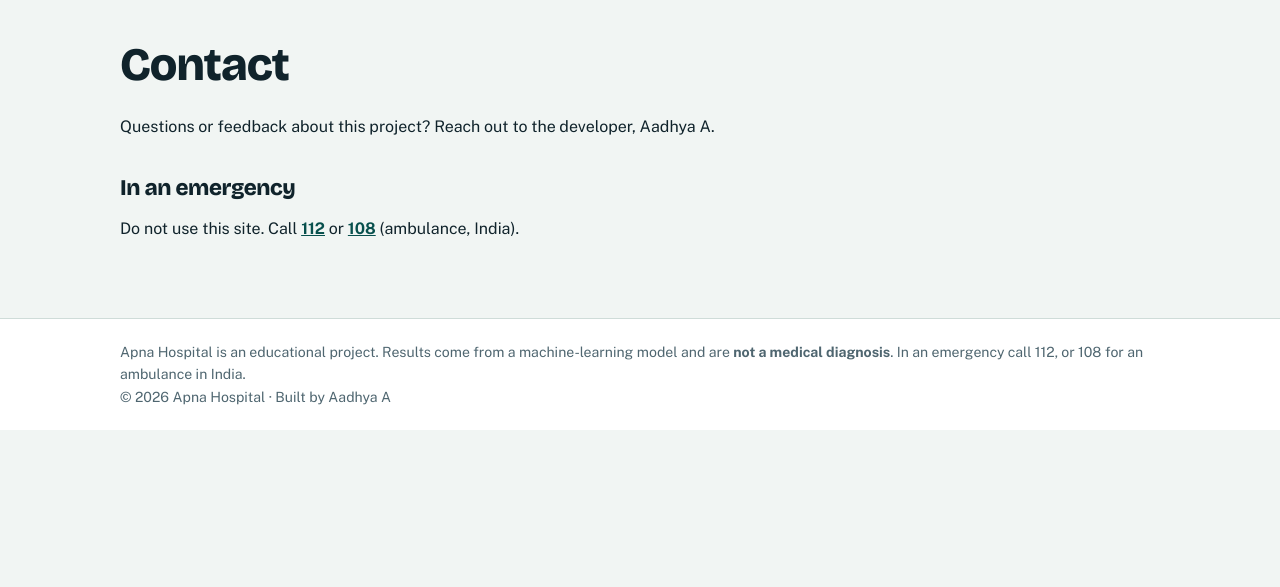
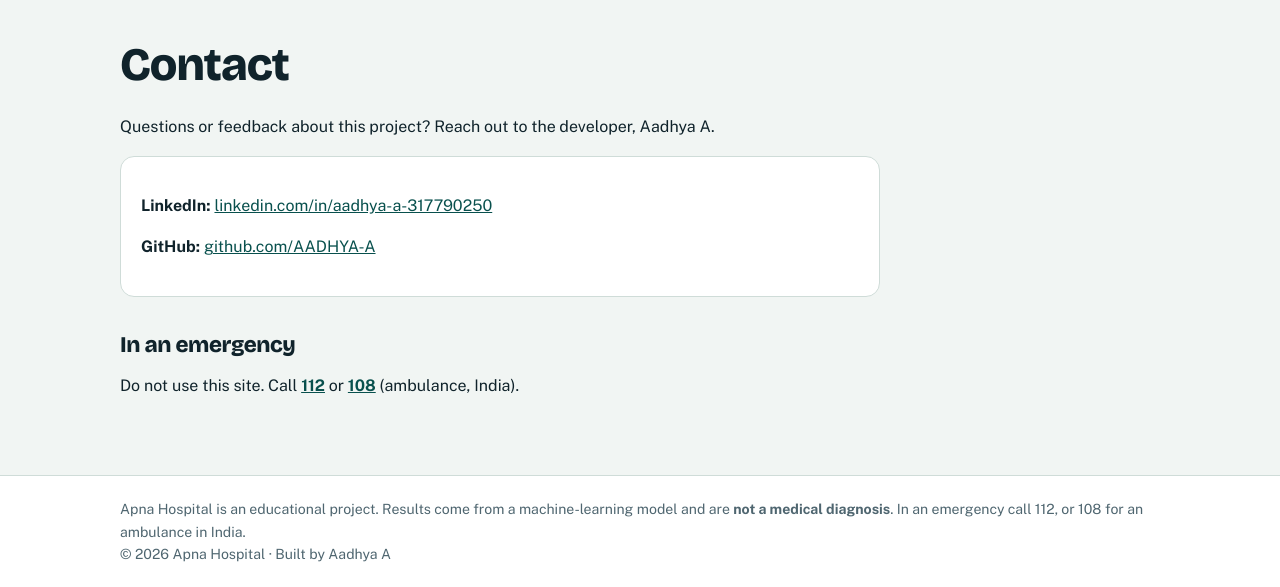
Before and after one commit to AADHYA-A/Apna-Hospital, a Flask app: page /contact in a window 1280 px wide. Shown: the part 61-648 px from the top of the page. Run offline with Flask 3, Linux system fonts and the light colour scheme; parts of the project's set-up code (start-up, migrations or seed data) failed here and were passed over.

Commit message:
Enhance contact page with developer links
Added LinkedIn and GitHub links for developer contact.

```diff
--- a/Apna Hospital/templates/contact.html
+++ b/Apna Hospital/templates/contact.html
@@ -1,4 +1,6 @@
 {% extends "base.html" %}{% block title %}Contact · Apna Hospital{% endblock %}
 {% block content %}<article class="page"><h1>Contact</h1>
 <p>Questions or feedback about this project? Reach out to the developer, Aadhya A.</p>
+<div class="card"><p><b>LinkedIn:</b> <a href="https://www.linkedin.com/in/aadhya-a-317790250/" target="_blank" rel="noopener">linkedin.com/in/aadhya-a-317790250</a></p>
+<p><b>GitHub:</b> <a href="https://github.com/AADHYA-A" target="_blank" rel="noopener">github.com/AADHYA-A</a></p></div>
 <h2>In an emergency</h2><p>Do not use this site. Call <a href="tel:112"><b>112</b></a> or <a href="tel:108"><b>108</b></a> (ambulance, India).</p></article>{% endblock %}
```
